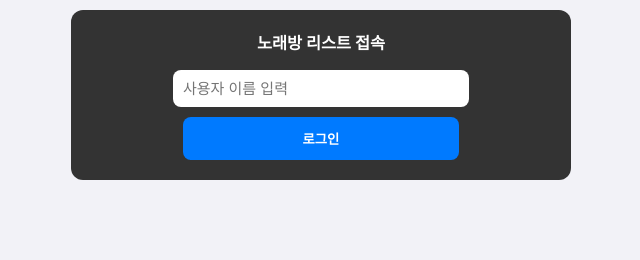
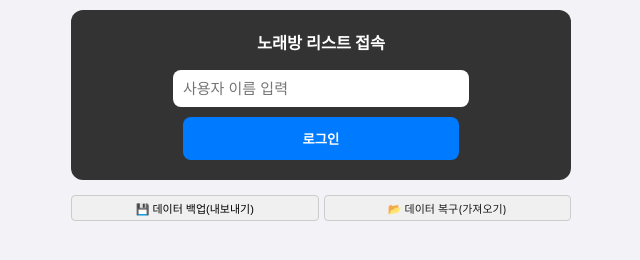
Before and after one commit to meantz130/song, a plain HTML site: page index.html in a window 1280 px wide. Shown: the whole page, without its empty margins (319-959 px from the left). Drawn offline with Linux system fonts and the light colour scheme.

Commit message:
index.html

```diff
--- a/index.html
+++ b/index.html
@@ -65,7 +65,14 @@
             <button class="btn-edit" onclick="logout()">로그아웃</button>
         </div>
     </div>
+<div style="margin-top: 10px; display: flex; gap: 5px;">
+    <button class="btn-edit" onclick="exportData()" style="flex:1">💾 데이터 백업(내보내기)</button>
 
+    <label class="btn-edit" style="flex:1; text-align:center; cursor:pointer;">
+        📂 데이터 복구(가져오기)
+        <input type="file" accept=".json" onchange="importData(event)" style="display:none;">
+    </label>
+</div>
     <div id="main-content" style="display:none">
         <div class="input-form">
             <select id="in-genre">
```
